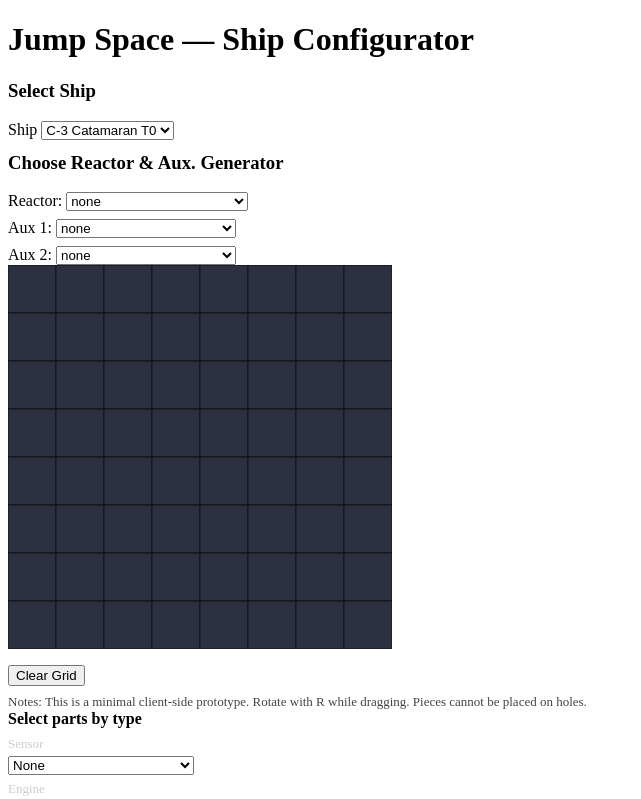
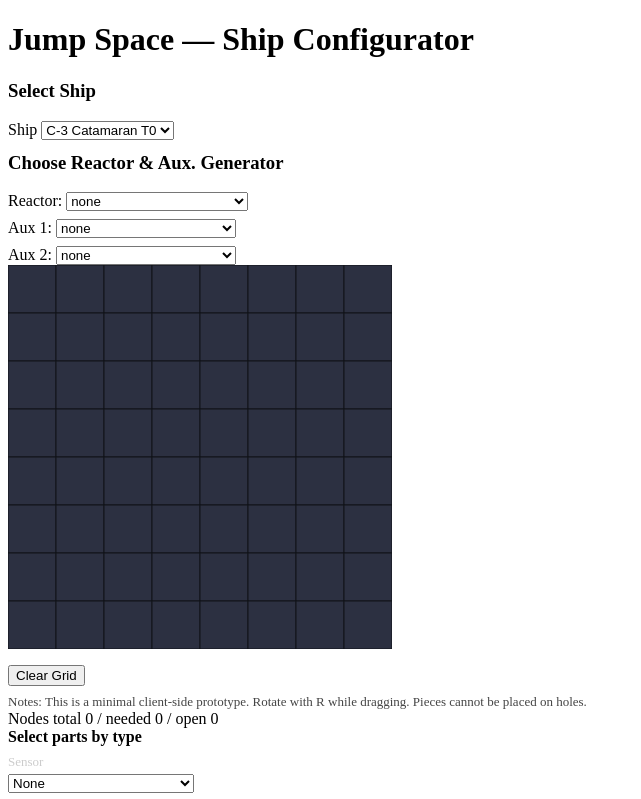
Before and after one commit to attrib/jump-space-configurator, a Vue app: page / in a window 1280 px wide. Shown: the top 799 px of the page, without its empty margins (0-641 px from the left). Built offline with nearby package versions, Linux system fonts and the light colour scheme; the HTML template or start-up script is replaced by a standard one.

Commit message:
Add stats

```diff
--- a/src/App.vue
+++ b/src/App.vue
@@ -50,7 +50,7 @@
       </div>
 
       <div class="selection-area">
-        <SelectionArea :ship="selectedShip" :placed="placed" :parts="parts" :placeables="placeables"
+        <SelectionArea :ship="selectedShip" :placed="placed" :parts="parts" :placeables="placeables" :grid="grid"
                        @add-placeable="onAddPlaceable" @remove-placeable="onRemovePlaceable"/>
       </div>
     </div>
@@ -115,9 +115,15 @@ export default {
 
     function applyHoles() {
       for (let y = 0; y < 8; y++) for (let x = 0; x < 8; x++) grid[y][x] = -1
-      applyHolesFor(reactors, reactor.value, 0)
-      applyHolesFor(auxiliaries, aux1.value, 4)
-      applyHolesFor(auxiliaries, aux2.value, 6)
+      const newGrid = Array.from({length: 8}, () => Array(8).fill(-1))
+
+      applyHolesFor(reactors, reactor.value, 0, newGrid)
+      applyHolesFor(auxiliaries, aux1.value, 4, newGrid)
+      applyHolesFor(auxiliaries, aux2.value, 6, newGrid)
+
+      for (let y = 0; y < 8; y++) {
+        grid[y] = newGrid[y]
+      }
       resetBoard()
     }
 
@@ -130,14 +136,14 @@ export default {
       placed.splice(0, placed.length)
     }
 
-    function applyHolesFor(list, selected, offsetY) {
+    function applyHolesFor(list, selected, offsetY, newGrid) {
       const item = list.find(i => i.id === selected)
       if (!item) return
       for (let [y, line] of item.shape.entries()) {
         for (let x = 0; x < 8; x++) {
           const ch = line[x]
-          if (ch === 'U') grid[y + offsetY][x] = 0
-          if (ch === 'P') grid[y + offsetY][x] = 1
+          if (ch === 'U') newGrid[y + offsetY][x] = 0
+          if (ch === 'P') newGrid[y + offsetY][x] = 1
         }
       }
     }
--- a/src/components/SelectionArea.vue
+++ b/src/components/SelectionArea.vue
@@ -1,5 +1,6 @@
 <template>
   <div>
+    <div>Nodes total {{ stats.total }} / needed {{ stats.needed }} / open {{ stats.open }}</div>
     <div style="margin-bottom:8px;font-weight:bold">Select parts by type</div>
     <div v-for="cfg in typeMap" :key="cfg.shipKey" style="margin:6px 0">
       <div style="font-size:13px;color:#ccc;margin-bottom:4px">{{ cfg.label }}</div>
@@ -41,7 +42,7 @@ import {computed, reactive, watchEffect} from 'vue'
 
 export default {
   name: 'SelectionArea',
-  props: {ship: Object, placed: Array, parts: Array, placeables: Array},
+  props: {ship: Object, placed: Array, parts: Array, placeables: Array, grid: Array},
   emits: ['add-placeable', 'remove-placeable'],
   setup(props, {emit}) {
     const typeMap = [
@@ -62,6 +63,25 @@ export default {
         map[p.type].push(p)
       }
       return map
+    })
+
+    const stats = computed(() => {
+      const stats = {
+        total: 0,
+        needed: 0,
+        open: 0,
+      }
+      for (const line of props.grid) {
+        stats.total += line.filter((x) => x >= 0).length
+      }
+      for (const placed of props.placed) {
+        stats.needed += placed.cells.length
+      }
+      for (const placable of props.placeables) {
+        stats.needed += placable.shape.length
+      }
+      stats.open = stats.total - stats.needed
+      return stats
     })
 
     // Ensure selection arrays have the right length when ship changes
@@ -143,7 +163,7 @@ export default {
       emit('remove-placeable', index)
     }
 
-    return {typeMap, selections, partsByType, onSelect, normalizedCells, previewSize, cell, startDrag, remove}
+    return {typeMap, selections, partsByType, onSelect, normalizedCells, previewSize, cell, startDrag, remove, stats}
   }
 }
 </script>
```
